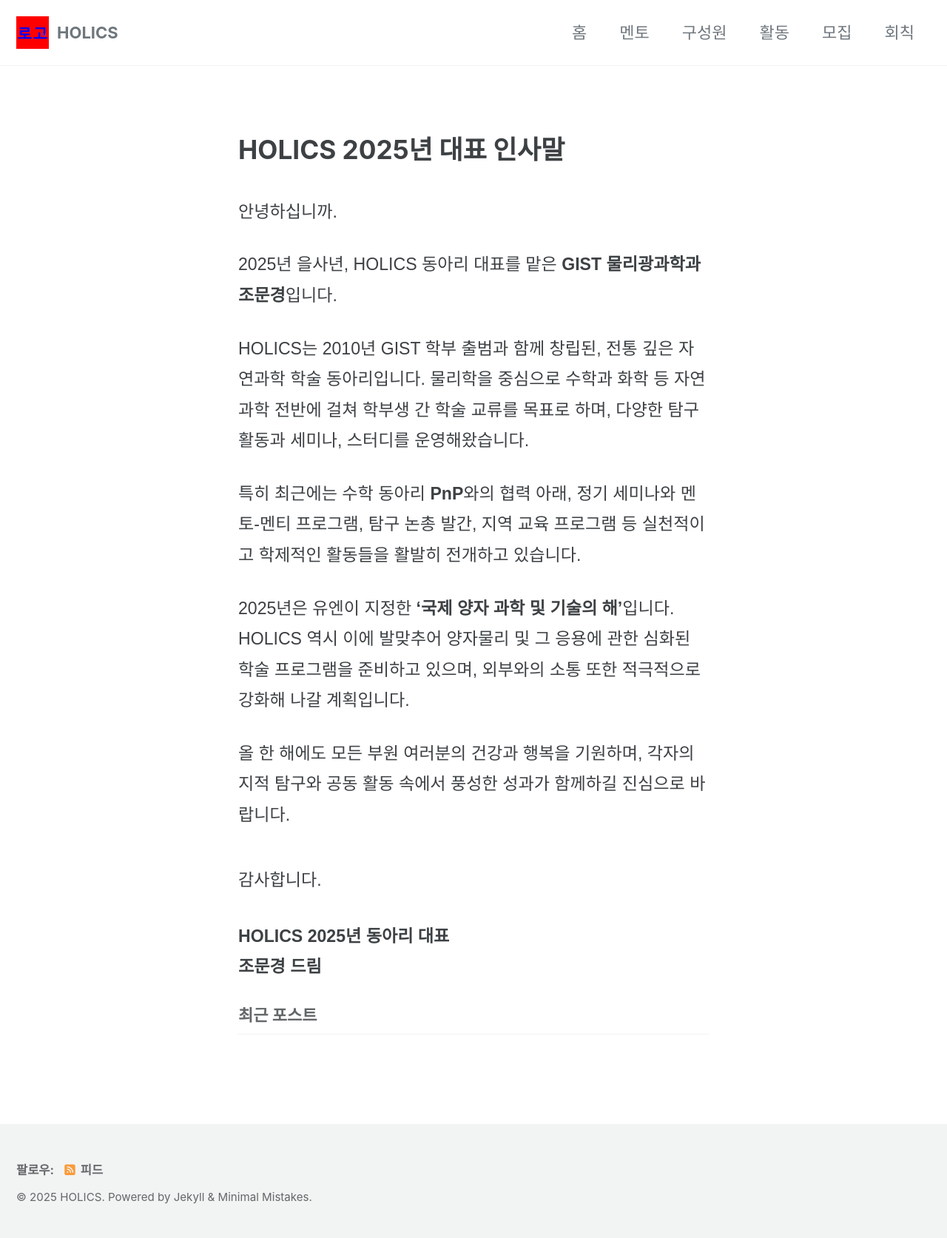
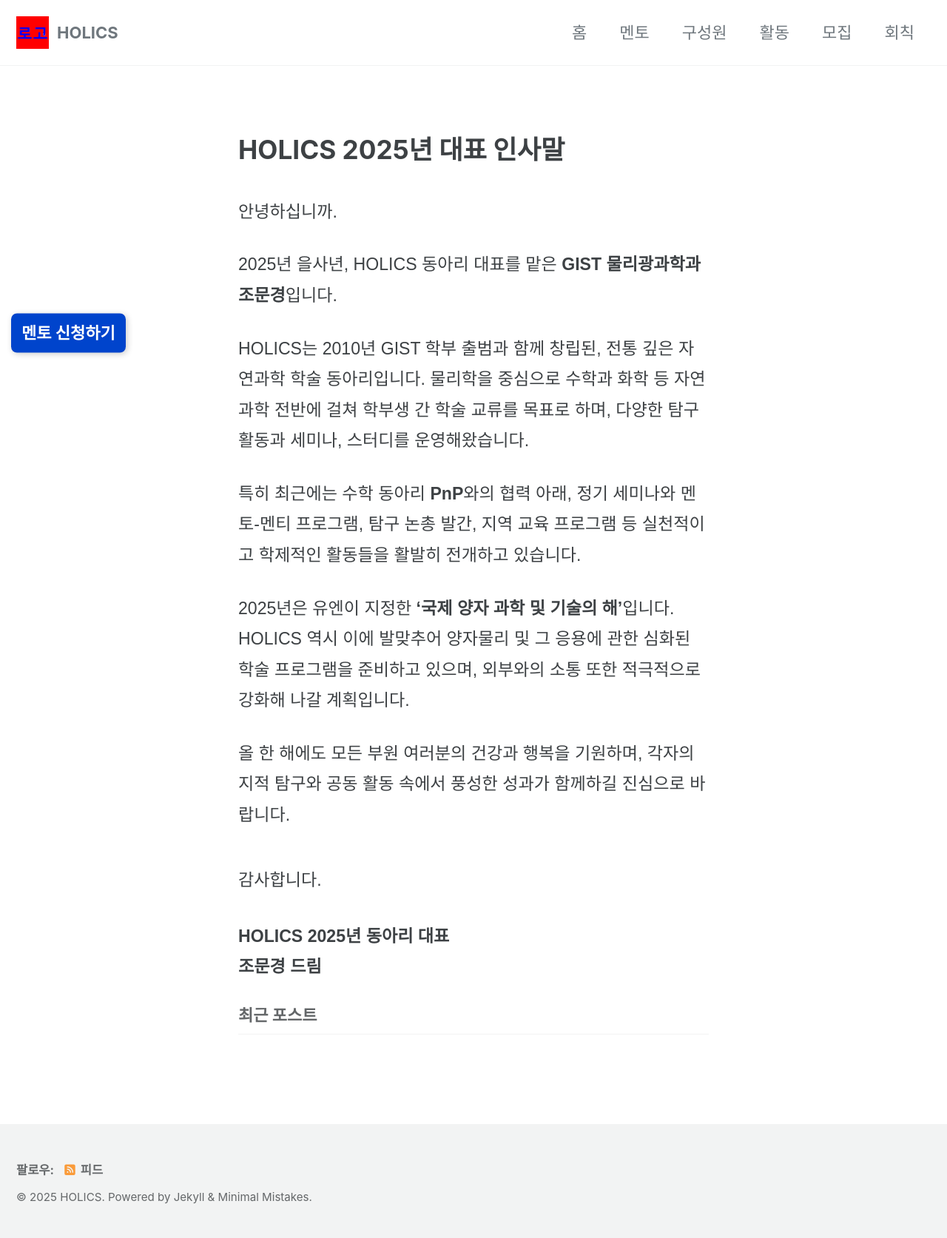
Before and after one commit to gistholics/gistholics.github.io, a Jekyll site: the page built from index.html, in a window 1280 px wide. Shown: the whole page at 74% size. Built offline with Jekyll 4.4.1, drawn with Linux system fonts in a browser that asks for light colours; cached includes are drawn as plain includes; the list of posts is cut into pages by our own code.

Commit message:
Update index.html

```diff
--- a/index.html
+++ b/index.html
@@ -37,3 +37,20 @@ layout: home
     조문경 드림
   </p>
 </section>
+
+<a href="https://forms.gle/pka9ig7m43kUpdaEA" target="_blank" style="
+  position: fixed;
+  top: 50%;
+  left: 15px;
+  transform: translateY(-50%);
+  background-color: #0044cc;
+  color: white;
+  padding: 10px 14px;
+  border-radius: 8px;
+  font-weight: bold;
+  text-decoration: none;
+  box-shadow: 2px 2px 8px rgba(0, 0, 0, 0.2);
+  z-index: 9999;
+">
+  멘토 신청하기
+</a>
```
